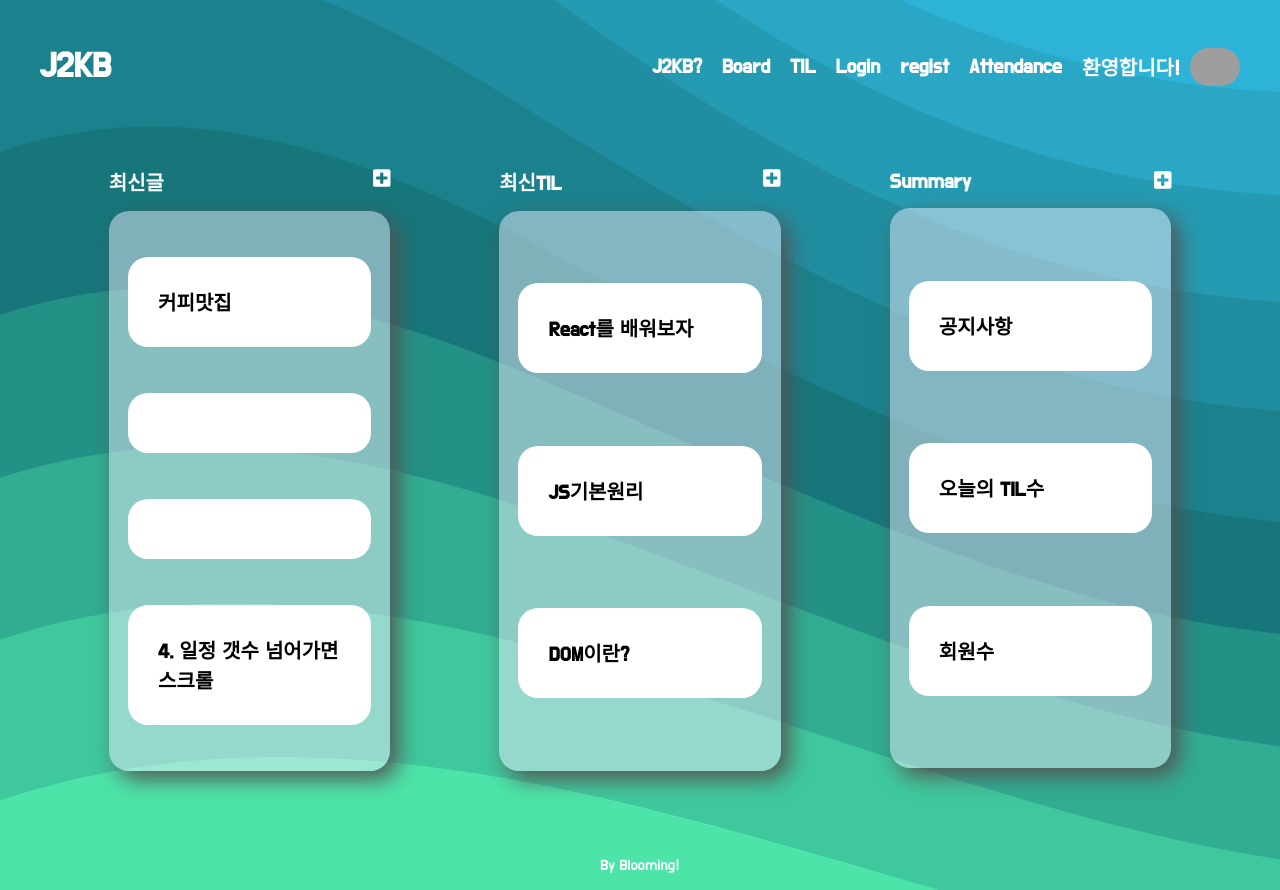
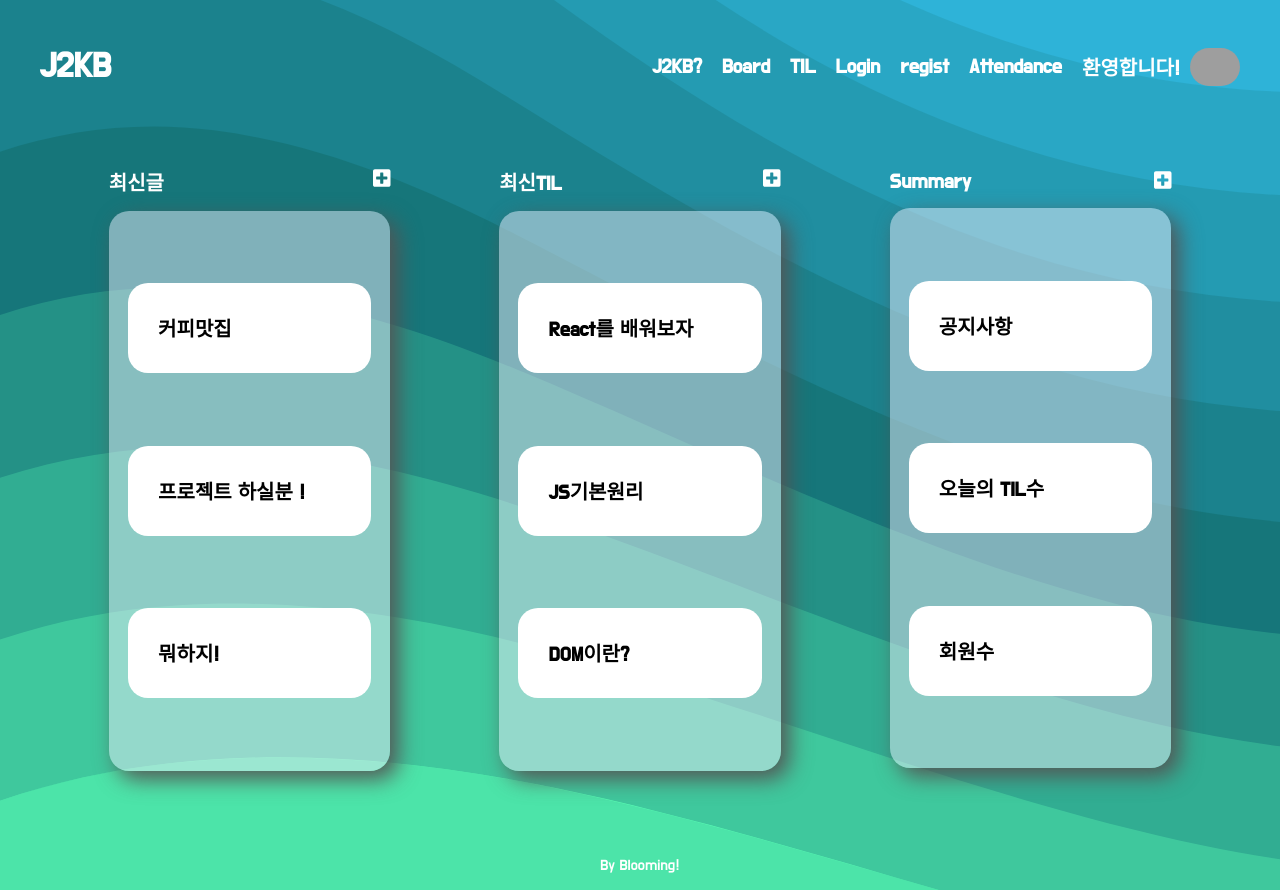
Before and after one commit to kyulious/Regist, a React (Create React App) app in the folder front/: page / in a window 1280 px wide. Built offline with nearby package versions, Linux system fonts and the light colour scheme; grey boxes are pictures that could not be loaded.

Commit message:
게시판 create 간단히 구현

```diff
--- a/front/src/App.js
+++ b/front/src/App.js
@@ -21,32 +21,27 @@ class App extends Component {
       contents: [
         { id: 1, title: "커피맛집", desc: "삼청동인가?" },
         { id: 2, title: "프로젝트 하실분 !", desc: "삼청동인가?" },
-        { id: 3, title: "프로젝트 하실분 !", desc: "삼청동인가?" },
+        { id: 3, title: "뭐하지!", desc: "음...?" },
       ],
     }
   }
 
+  getReadContents() {
+    var i = 0
+    var data = []
+    for (i = 0; i < this.state.contents.length; i++) {
+      data.push(this.state.contents[i])
+    }
+    return data
+  }
+
   render() {
-    var _title,
-      _desc,
-      _article = null
-    var i = 0
-    while (i < this.state.contents.length) {
-      var data = this.state.contents[i]
-      if (data.id === this.state.selected_content_id) {
-        _title = data.title
-        break
-      }
-      i += 1
-    }
-    console.log(_title)
-    _article = <Content title={_title}></Content>
     return (
       <div className="App">
         <Header></Header>
         <Switch>
           <Route exact path="/">
-            {_article}
+            <Content data={this.getReadContents()}></Content>
           </Route>
           <Route path="/about">
             <Til></Til>
@@ -67,9 +62,7 @@ class App extends Component {
                 })
                 this.setState({
                   contents: _contents,
-                  selected_content_id: this.max_content_id,
                 })
-                console.log(_title, _desc)
               }.bind(this)}
             ></BoardInput>
           </Route>
--- a/front/src/components/boardInput.js
+++ b/front/src/components/boardInput.js
@@ -20,9 +20,8 @@ class BoardInput extends Component {
             <form
               action="/"
               method="post"
-              onSubmit={function (e, history) {
+              onSubmit={function (e) {
                 e.preventDefault()
-                console.log(e.target.title.value)
                 this.props.onSubmit(e.target.title.value)
                 alert("goood")
               }.bind(this)}
--- a/front/src/components/content.js
+++ b/front/src/components/content.js
@@ -4,9 +4,35 @@ import { faPlusSquare } from "@fortawesome/free-solid-svg-icons"
 import "../assets/css/App.css"
 import { NavLink } from "react-router-dom"
 class Content extends Component {
-  //render 필수
+  shouldComponentUpdate(newProps, newState) {
+    console.log(
+      "===> TOC render shouldComponentUpdate",
+      newProps.data,
+      this.props.data
+    )
+
+    if (this.props.data === newProps.data) {
+      return false
+    }
+
+    return true
+  }
+
   render() {
     console.log("Content render")
+    console.log(this.props.data)
+
+    var titleLists = []
+    var i = 0
+    while (i < this.props.data.length) {
+      titleLists.push(
+        <div class="content" key={this.props.data[i].id}>
+          <p class="subtitle">{this.props.data[i].title}</p>
+        </div>
+      )
+      i++
+    }
+
     return (
       <div class="wrapper">
         <div class="main-board">
@@ -19,18 +45,16 @@ class Content extends Component {
             </h1>
           </div>
           <div class="board-content">
+            {/* <div class="content">
+              <p class="subtitle">{this.props.title}</p>
+            </div>
             <div class="content">
               <p class="subtitle">{this.props.title}</p>
             </div>
             <div class="content">
-              <p class="subtitle"></p>
-            </div>
-            <div class="content">
-              <p class="subtitle"></p>
-            </div>
-            <div class="content">
-              <p class="subtitle">4. 일정 갯수 넘어가면 스크롤</p>
-            </div>
+              <p class="subtitle">{this.props.title}</p>
+            </div> */}
+            {titleLists}
           </div>
         </div>
 
```
Also changed, not shown: 2 other files (tests, documents, lock files or other folders).
